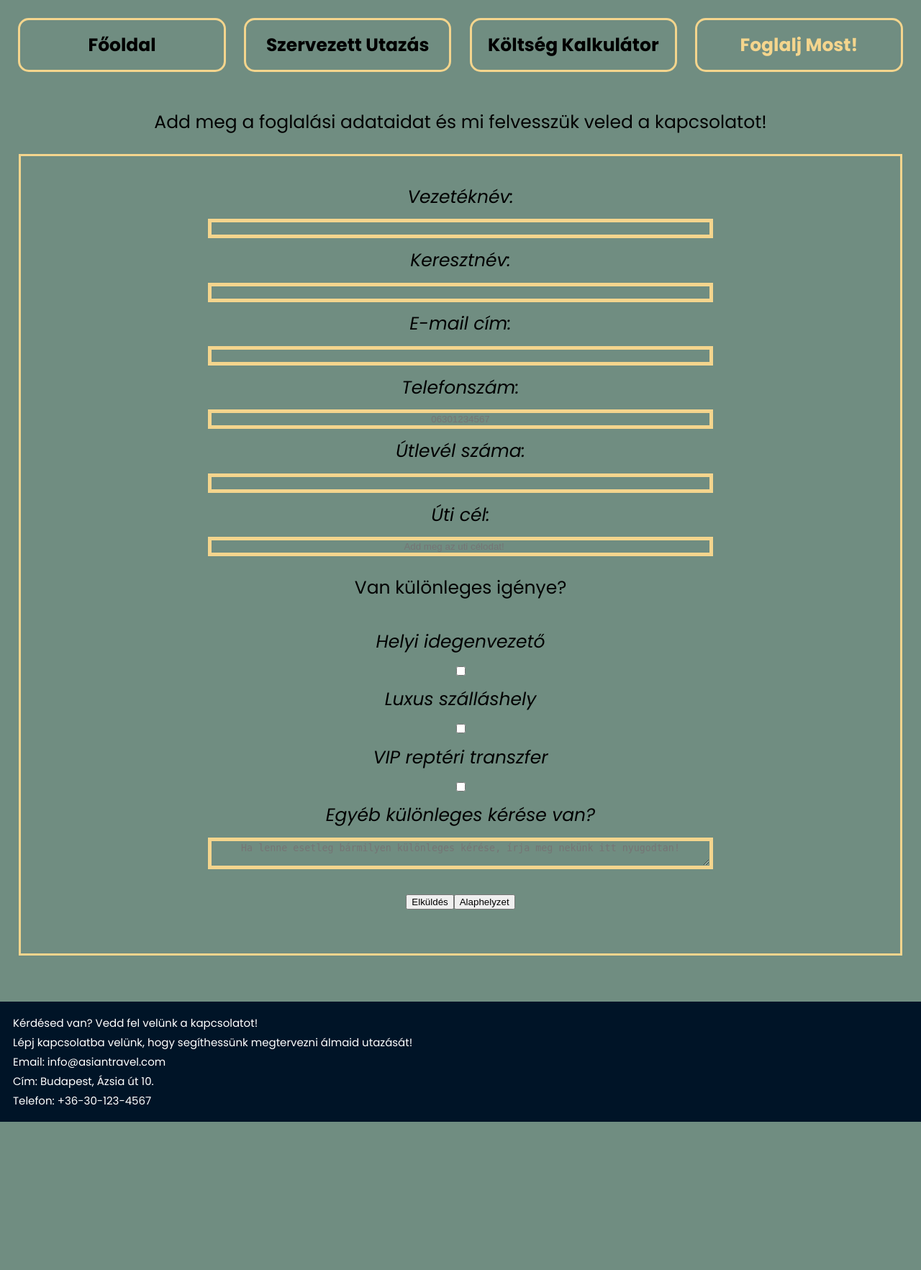
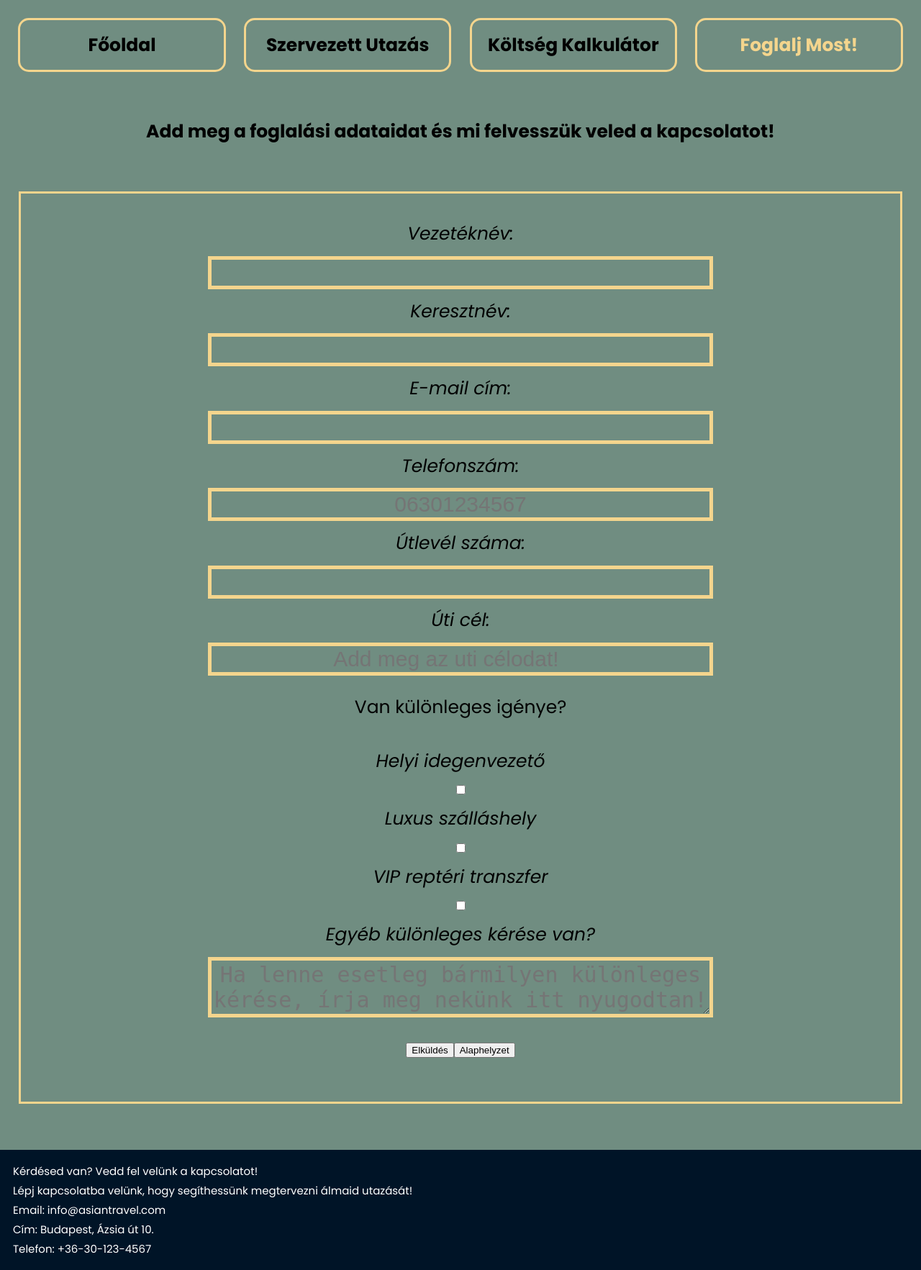
Before and after one commit to Lodaraazs/webfejlesztes, a PHP site: page /foglalas.html in a window 1280 px wide. Shown: the part 75-1840 px from the top of the page at 72% size. Before the commit the page ends 1634 px from the top, so only its background shows below. Run offline with PHP 8.4, Linux system fonts and the light colour scheme.

Commit message:
Vegleges

```diff
--- a/foglalas.html
+++ b/foglalas.html
@@ -82,7 +82,7 @@
         </div>
 
         <div class="kalkulator_form">
-            <p>Add meg a foglalási adataidat és mi felvesszük veled a kapcsolatot!</p>
+            <div class="segitunk">Add meg a foglalási adataidat és mi felvesszük veled a kapcsolatot!</div>
             <form action="https://rf.uni-corvinus.hu/webfejlesztes/receive.php" method="post" id="foglalas" novalidate>
                 <label for="vezeteknev">Vezetéknév:</label>
                 <input type="text" name="vezeteknev" class="bevitel" id="vezeteknev">
--- a/keleti_kaland_style.css
+++ b/keleti_kaland_style.css
@@ -186,6 +186,7 @@ hr{
     flex-basis: 100%;
     justify-content: center;
     font-weight: bold;
+    padding: 3%;
 }
 
 .kalkulator_form form{
@@ -216,7 +217,7 @@ hr{
     flex-basis: 60%;
     background-color: #708D81;
     border: #F4D58D solid 5px;
-    /* font-size: 30px; */
+    font-size: 30px;
 }
 
 .kalkulator_form .radio_gomb{
```
Also changed, not shown: olvassel.txt (deleted, +0 -11 lines).
